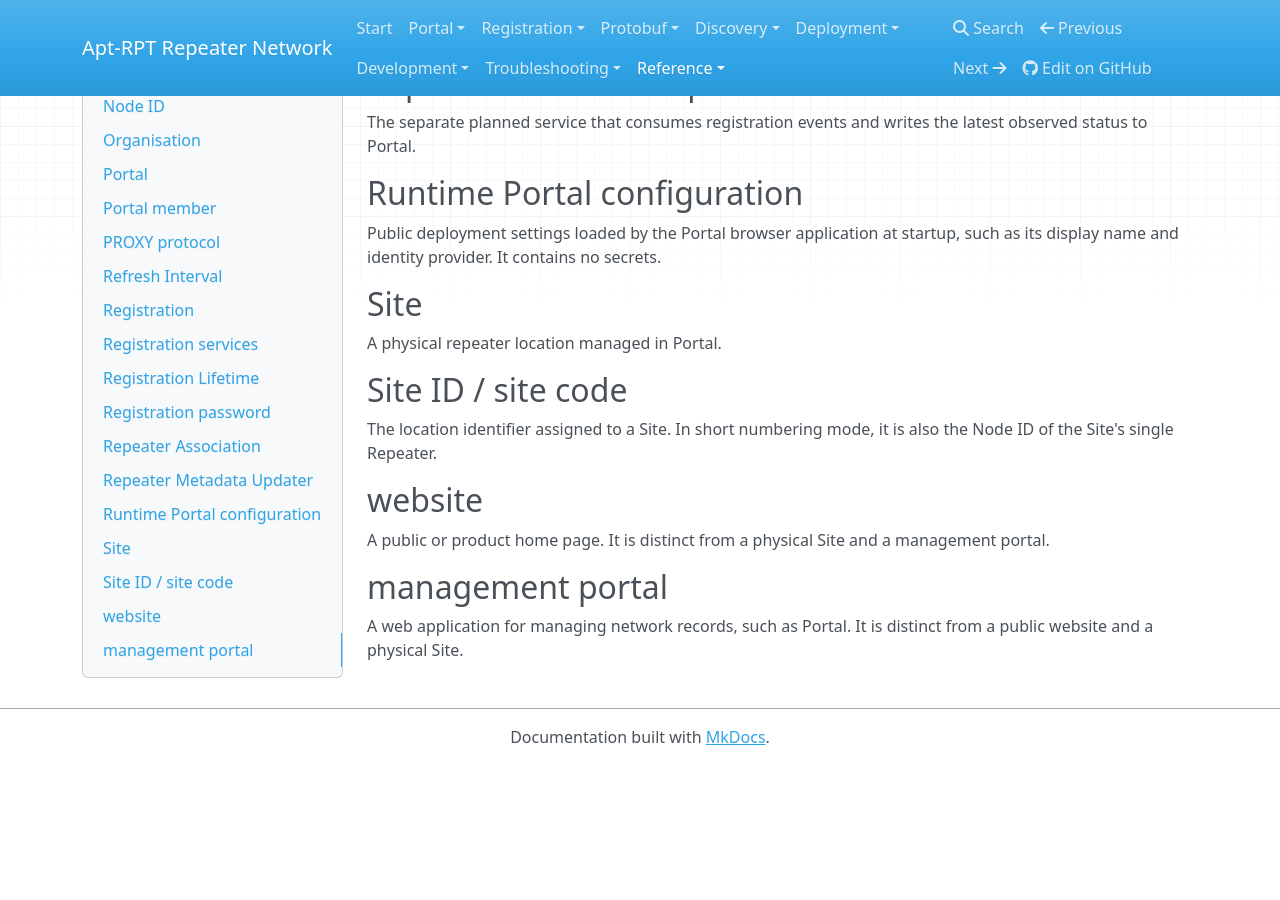
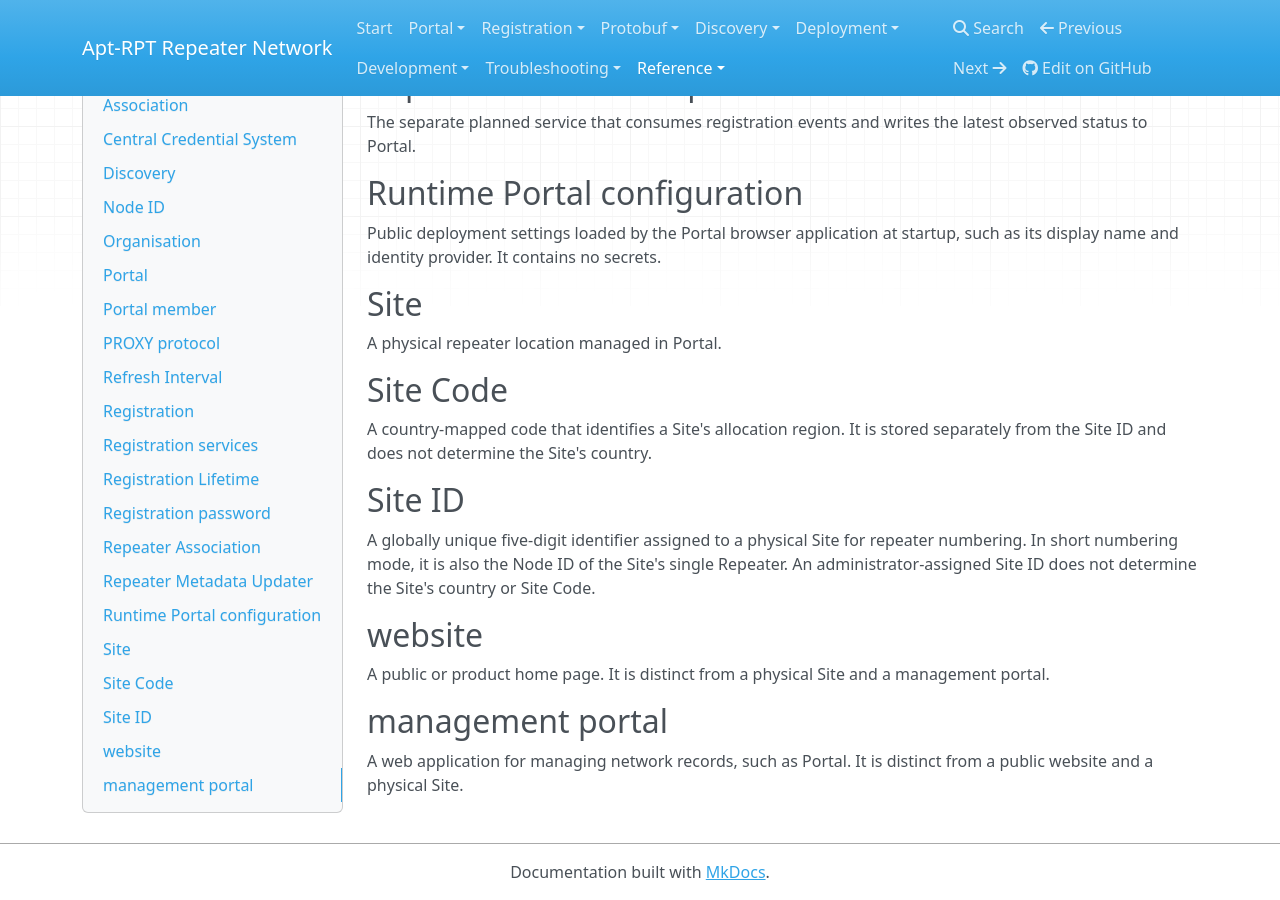
Before and after one commit to Hamlink-Canada/apt-rpt-docs, an MkDocs documentation site: the page built from docs/glossary.md, in a window 1280 px wide and 900 px high, scrolled down 1600 px. Built offline with MkDocs 1.6.1, drawn with Linux system fonts in a browser that asks for light colours; nearby versions of some CDN libraries; before the commit the page ends 2365 px from its top, so only the background shows below that.

Commit message:
Clarify Site Code and Site ID

```diff
--- a/docs/glossary.md
+++ b/docs/glossary.md
@@ -91,10 +91,17 @@ secrets.
 
 A physical repeater location managed in Portal.
 
-## Site ID / site code
+## Site Code
 
-The location identifier assigned to a Site. In short numbering mode, it is
-also the Node ID of the Site's single Repeater.
+A country-mapped code that identifies a Site's allocation region. It is stored
+separately from the Site ID and does not determine the Site's country.
+
+## Site ID
+
+A globally unique five-digit identifier assigned to a physical Site for
+repeater numbering. In short numbering mode, it is also the Node ID of the
+Site's single Repeater. An administrator-assigned Site ID does not determine
+the Site's country or Site Code.
 
 ## website
 
```
